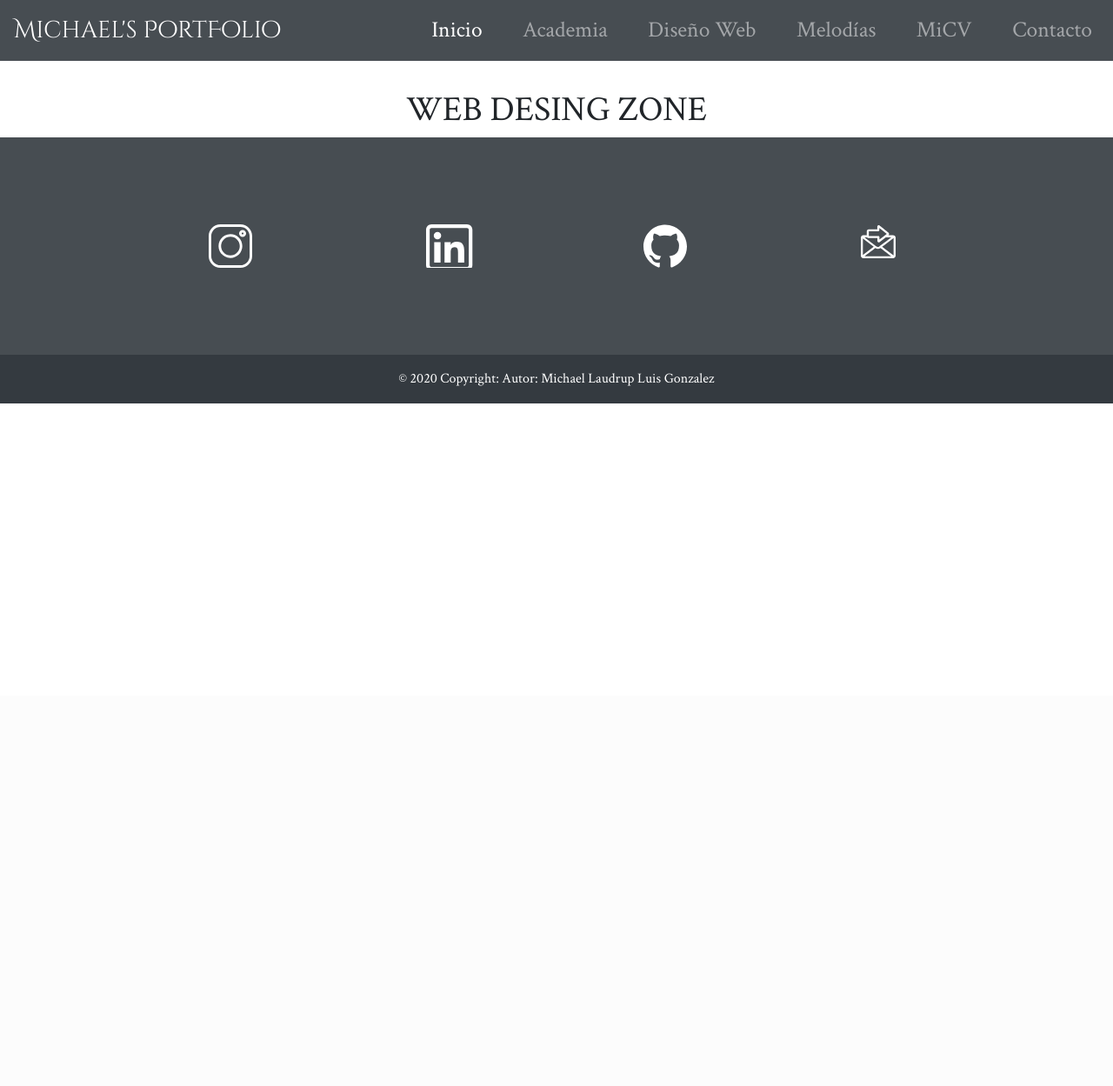
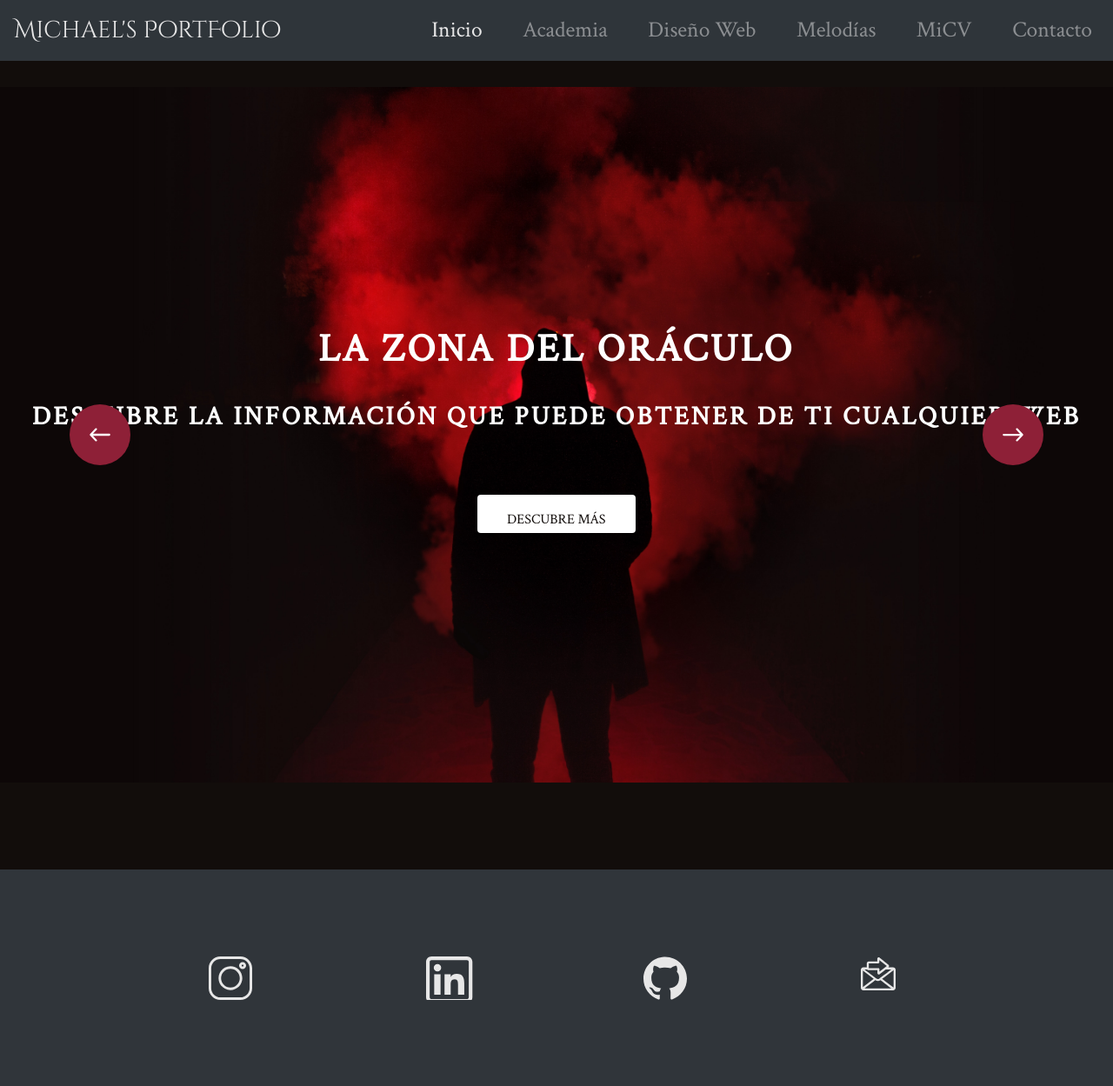
Before and after one commit to MichaeLaudrup/MichaelWebPageProject, a PHP site: page /index.php?pagina=webdesingzone in a window 1280 px wide. Shown: the top 1249 px of the page at 87% size. Before the commit the page ends 464 px from the top, so only its background shows below. Run offline with PHP 8.4, Linux system fonts and the light colour scheme.

Commit message:
nuevos cambios en seccion web desing

```diff
--- a/FragmentosPHP/webdesingzone.php
+++ b/FragmentosPHP/webdesingzone.php
@@ -1,4 +1,59 @@
 
+<!DOCTYPE html>
+<html>
+<head lang="es">
+    <meta charset="utf-8">
+    <meta http-equiv="x-ua-compatible" content="ie=edge">
+    <title>3D Carousel</title>
+    <meta name="description" content="">
+    <meta name="viewport" content="width=1024">
+    <link href="https://fonts.googleapis.com/css?family=Montserrat:400,600" rel="stylesheet">
+    <link rel="stylesheet" href="https://cdnjs.cloudflare.com/ajax/libs/normalize/8.0.1/normalize.min.css">
+    <link rel="stylesheet" href="css/main.css">
 
+    <!--[if lt IE 9]><script src="http://html5shiv.googlecode.com/svn/trunk/html5.js"></script><![endif]-->
 
-<h1 id="titleWD">WEB DESING ZONE</h1>
+    <!-- Global site tag (gtag.js) - Google Analytics -->
+    <script async src="https://www.googletagmanager.com/gtag/js?id=UA-31485994-5"></script>
+    <script>
+      window.dataLayer = window.dataLayer || [];
+      function gtag(){dataLayer.push(arguments);}
+      gtag('js', new Date());
+
+      gtag('config', 'UA-31485994-5');
+    </script>
+</head>
+<body>
+
+<div class="slider">
+    <div class="wrapper">
+        <div style="background-image: url('images/slide2.jpg')" class="item item1 active">
+            <div class="item__info">
+                <p class="item__year"><span>La zona del oráculo</span></p>
+                <p class="item__name"><span>Descubre la información que puede obtener de ti cualquier web</span></p>
+                <a href="javascript:void(0)" class="btn"><span>Descubre más</span></a>
+            </div>
+        </div>
+        <div style="background-image: url('images/slide1.jpg')" class="item item2">
+            <div class="item__info">
+                <p class="item__year"><span>BIG DATA ZONE</span></p>
+                <p class="item__name"><span>Te enseñamos como obtener oro de los datos</span></p>
+                <a href="javascript:void(0)" class="btn"><span>Descubre más</span></a>
+            </div>
+        </div>
+        <div style="background-image: url('images/slide3.jpg')" class="item item3">
+            <div class="item__info">
+                <p class="item__year"><span>PROXIMAMENTE</span></p>
+                <p class="item__name"><span>Nuevos proyectos web estan por venir</span></p>
+                <a href="javascript:void(0)" class="btn"><span>Descubre más</span></a>
+            </div>
+        </div>
+    </div>
+
+    <div class="arrow arrow-next"></div>
+    <div class="arrow arrow-prev"></div>
+</div>
+
+<script src="js/main.js"></script>
+</body>
+</html>
--- /dev/null
+++ b/css/main.css
@@ -0,0 +1,283 @@
+body,
+html {
+    height: 100%
+}
+body {
+    background: #120d0b;
+    display: -webkit-box;
+    display: -webkit-flex;
+    display: -ms-flexbox;
+    display: block;
+    -webkit-box-align: center;
+    -webkit-align-items: center;
+    -ms-flex-align: center;
+    align-items: center;
+    font-family: 'Montserrat', sans-serif;
+    color: #fff
+}
+.slider {
+    margin: 0 auto;
+    margin-top: 100px;
+    margin-bottom: 100px;
+    width: 100%!important;
+    height: 100%!important;
+    position: relative;
+    -webkit-perspective: 1000px;
+    perspective: 1000px;
+    max-height: 100%;
+    max-width: 100%;
+    will-change: transform
+}
+.slider:not(.zoom) .item {
+    -webkit-transition: all 900ms ease-in-out, opacity 400ms linear 0ms;
+    -o-transition: all 900ms ease-in-out, opacity 400ms linear 0ms;
+    transition: all 900ms ease-in-out, opacity 400ms linear 0ms;
+    opacity: 0
+}
+.slider:not(.zoom) .item.active {
+    width: 100%!important;
+    height: 100%!important;
+    line-height: 100%;
+    position: relative;
+    display: -webkit-box;
+    display: -webkit-flex;
+    display: -ms-flexbox;
+    display: flex;
+    opacity: 1;
+    pointer-events: all
+}
+.slider:not(.zoom) .item.active span {
+    top: 0;
+    -webkit-transform: scale(1);
+    -ms-transform: scale(1);
+    transform: scale(1)
+}
+.slider:not(.zoom) .item.active .btn {
+    -webkit-transform: scale(1);
+    -ms-transform: scale(1);
+    transform: scale(1);
+    height: 44px
+}
+.slider:not(.zoom) .item.active .btn span {
+    top: 16px
+}
+.slider:not(.zoom) .item.item1 {
+    -webkit-transform: rotateY(0deg) translateZ(0);
+    transform: rotateY(0deg) translateZ(0)
+}
+.slider:not(.zoom) .item.item2 {
+    -webkit-transform: rotateY(120deg) translateZ(0);
+    transform: rotateY(120deg) translateZ(0)
+}
+.slider:not(.zoom) .item.item3 {
+    -webkit-transform: rotateY(240deg) translateZ(0);
+    transform: rotateY(240deg) translateZ(0)
+}
+.slider.zoom .item {
+    -webkit-transition: all 900ms ease-in-out, opacity 300ms linear 500ms;
+    -o-transition: all 900ms ease-in-out, opacity 300ms linear 500ms;
+    transition: all 900ms ease-in-out, opacity 300ms linear 500ms;
+    opacity: .5
+}
+.wrapper {
+    height: 100%;
+    width: 100%;
+    position: absolute;
+    -webkit-transform-style: preserve-3d;
+    transform-style: preserve-3d;
+    -webkit-transition: -webkit-transform 900ms ease-in-out;
+    -o-transition: transform 900ms ease-in-out;
+    transition: transform 900ms ease-in-out;
+    transition: transform 900ms ease-in-out, -webkit-transform 900ms ease-in-out;
+    display: -webkit-box;
+    display: -webkit-flex;
+    display: -ms-flexbox;
+    display: flex;
+    -webkit-box-align: center;
+    -webkit-align-items: center;
+    -ms-flex-align: center;
+    align-items: center;
+    -webkit-box-pack: center;
+    -webkit-justify-content: center;
+    -ms-flex-pack: center;
+    justify-content: center
+}
+.item,
+.item__info,
+.wrapper {
+    will-change: transform
+}
+.item {
+    display: -webkit-box;
+    display: -webkit-flex;
+    display: -ms-flexbox;
+    display: flex;
+    -webkit-box-align: center;
+    -webkit-align-items: center;
+    -ms-flex-align: center;
+    align-items: center;
+    -webkit-box-pack: center;
+    -webkit-justify-content: center;
+    -ms-flex-pack: center;
+    justify-content: center;
+    position: absolute;
+    width: 39%;
+    height: 50%;
+    line-height: 50%;
+    color: #fff;
+    background-repeat: no-repeat;
+    -webkit-background-size: cover!important;
+    background-size: cover!important;
+    background-position: center;
+    -webkit-transition: all 900ms ease-in-out;
+    -o-transition: all 900ms ease-in-out;
+    transition: all 900ms ease-in-out;
+    -webkit-transform-origin: center;
+    -ms-transform-origin: center;
+    transform-origin: center;
+    pointer-events: none
+}
+.item.item1 {
+    -webkit-transform: rotateY(0deg) translateZ(500px);
+    transform: rotateY(0deg) translateZ(500px);
+    background-position: 50% 0
+}
+.item.item1.active {
+    -webkit-transform: rotateY(0deg) translateZ(250px);
+    transform: rotateY(0deg) translateZ(250px);
+    opacity: 1
+}
+.item.item2 {
+    -webkit-transform: rotateY(120deg) translateZ(500px);
+    transform: rotateY(120deg) translateZ(500px)
+}
+.item.item2.active {
+    -webkit-transform: rotateY(120deg) translateZ(250px);
+    transform: rotateY(120deg) translateZ(250px);
+    opacity: 1
+}
+.item.item3 {
+    -webkit-transform: rotateY(240deg) translateZ(550px);
+    transform: rotateY(240deg) translateZ(550px)
+}
+.item.item3.active {
+    -webkit-transform: rotateY(240deg) translateZ(250px);
+    transform: rotateY(240deg) translateZ(250px);
+    opacity: 1
+}
+.item__info {
+    text-align: center;
+    text-transform: uppercase;
+    font-weight: 700
+}
+.item__name,
+.item__year {
+    font-size: 45px;
+    letter-spacing: 3px;
+    margin-bottom: 35px;
+
+    line-height: 30px;
+    will-change: transform
+}
+.item__name span,
+.item__year span {
+    display: inline-block;
+    -webkit-transform: scale(.7);
+    -ms-transform: scale(.7);
+    transform: scale(.7);
+    white-space: nowrap
+}
+.item__year span {
+    position: relative;
+    will-change: transform;
+    top: 27px;
+    -webkit-transition: all 900ms linear;
+    -o-transition: all 900ms linear;
+    transition: all 900ms linear
+}
+.item__name {
+    font-size: 30px;
+    margin-bottom: 62px;
+    line-height: 55px
+}
+.item__name span {
+    top: 48px;
+    -webkit-transition: all 900ms ease-in-out;
+    -o-transition: all 900ms ease-in-out;
+    transition: all 900ms ease-in-out
+}
+.arrow,
+.btn,
+.btn span,
+.item__name span {
+    position: relative;
+    will-change: transform
+}
+.btn {
+    background: #fff;
+    color: #120d0b;
+    padding: 0 33px;
+    text-decoration: none;
+    display: inline-block;
+    -webkit-transform: scale(.7);
+    -ms-transform: scale(.7);
+    transform: scale(.7);
+    height: 0;
+    overflow: hidden;
+    -webkit-transition: all 900ms ease-in-out;
+    -o-transition: all 900ms ease-in-out;
+    transition: all 900ms ease-in-out
+}
+.arrow,
+.btn span {
+    top: 16px
+}
+.arrow {
+    background: #8e2037;
+    position: absolute;
+    top: 50%;
+    -webkit-transform: translateY(-50%);
+    -ms-transform: translateY(-50%);
+    transform: translateY(-50%);
+    cursor: pointer;
+    -webkit-border-radius: 50%;
+    border-radius: 50%;
+    width: 70px;
+    height: 70px;
+    -webkit-transition: all .1s ease-in-out;
+    -o-transition: all .1s ease-in-out;
+    transition: all .1s ease-in-out;
+    -webkit-transform-origin: 50% 50%;
+    -ms-transform-origin: 50% 50%;
+    transform-origin: 50% 50%
+}
+.arrow:hover {
+    -webkit-transform: translateY(-50%) scale(1.1);
+    -ms-transform: translateY(-50%) scale(1.1);
+    transform: translateY(-50%) scale(1.1)
+}
+.arrow.arrow-next,
+.arrow.arrow-prev {
+    -webkit-background-size: 38px 38px!important;
+    background-size: 38px!important
+}
+.arrow.arrow-next {
+    right: 5em;
+    background: url(../images/arrow-right.svg) no-repeat center #8e2037
+}
+.arrow.arrow-prev {
+    left: 5em;
+    background: url(../images/arrow-left.svg) no-repeat center #8e2037
+}
+@media (min-width: 1400px) {
+    .slider {
+        max-height: 700px;
+        max-width: 1500px
+    }
+    .arrow-next {
+        right: -110px!important
+    }
+    .arrow-prev {
+        left: -110px!important
+    }
+}
--- a/css/style.css
+++ b/css/style.css
@@ -406,7 +406,7 @@
 
  	}
  	#Third-imageRow{
- 			background-image: url(../images/fila3_lg.jpg);
+			 background-image: url(../images/fila3_lg.jpg);
  	}
 
   }
@@ -414,6 +414,3 @@
   /*===================================================
   *                 WEB DESING SECTION
   *====================================================*/
-  #titleWD {
-	text-align: center;
-  }
--- a/index.php
+++ b/index.php
@@ -54,7 +54,7 @@
   <!-- Pie de pagina web -->
     <footer>
     <!-- Footer Elements -->
-        <div class="container-fluid">
+        <div class="container-fluid" >
         <!-- Grid row-->
             <div class="row">
                 <div id="contenedor-iconos" class="col-12" >
```
Also changed, not shown: js/main.js (+50 -2 lines), images/arrow-left.svg (added), images/arrow-right.svg (added), images/slide1.jpg (added), images/slide2.jpg (added), images/slide3.jpg (added).
